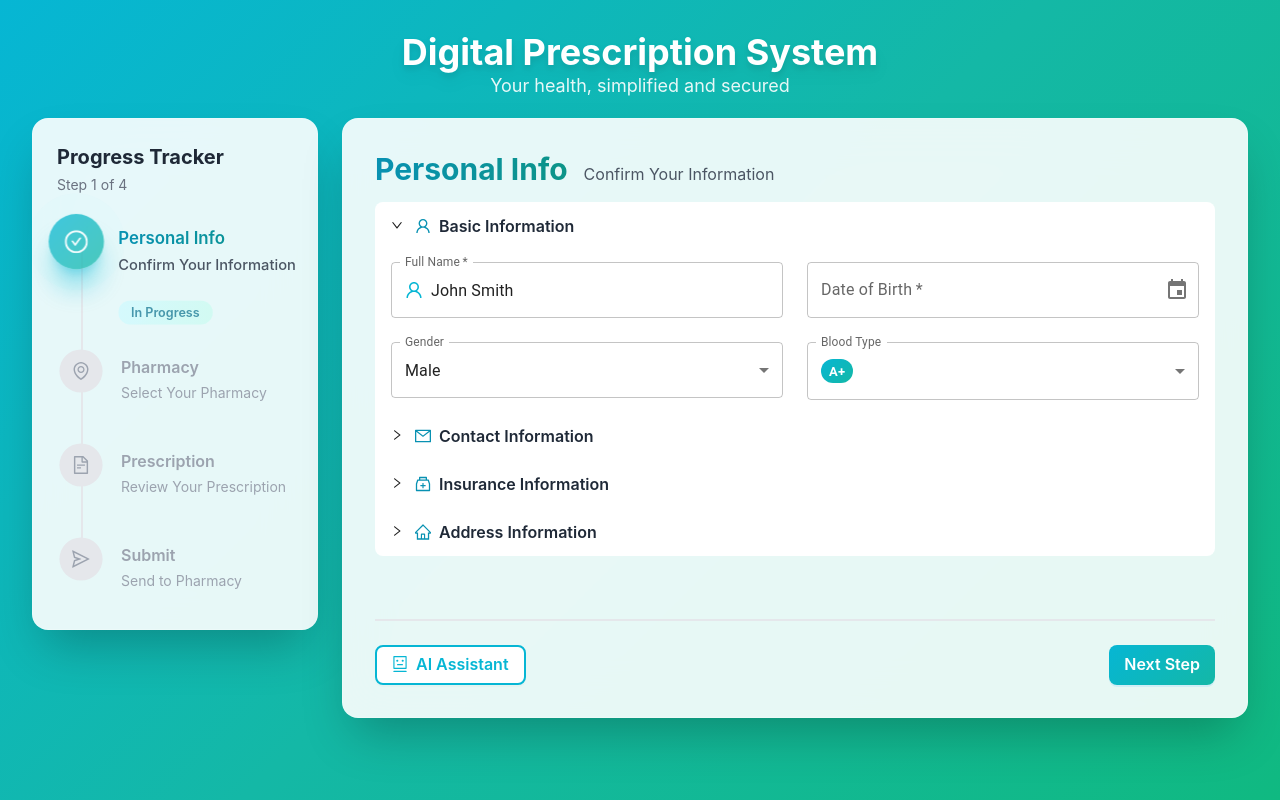
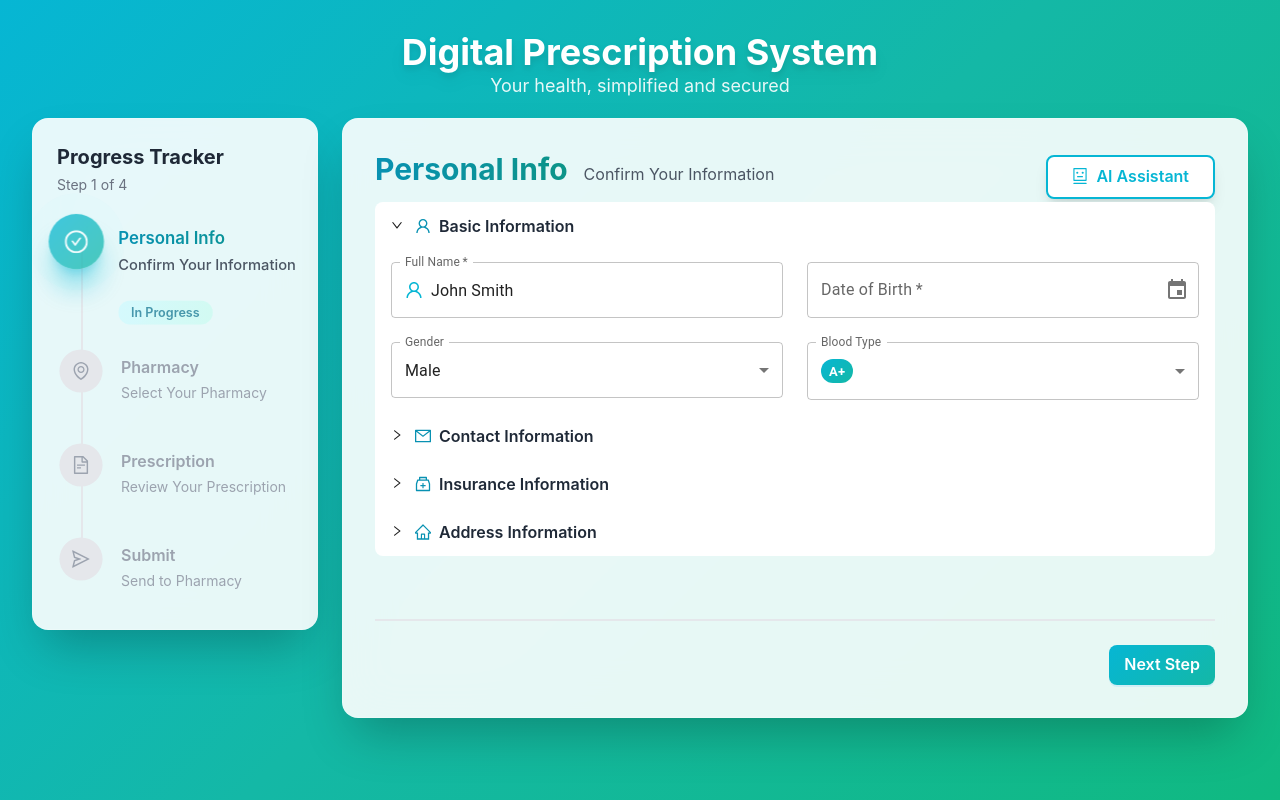
Before and after one commit to Y-66/Clinical-UI, a React (Vite) app: page / in a window 1280 px wide. Built offline with nearby package versions, Linux system fonts and the light colour scheme.

Commit message:
[机器人润色]

```diff
--- a/src/App.tsx
+++ b/src/App.tsx
@@ -8,6 +8,7 @@ import {
   EnvironmentOutlined,
   FileTextOutlined,
   SendOutlined,
+  CloseOutlined,
 } from "@ant-design/icons";
 import { Step1 } from "./pages/step1";
 import { Step3 } from "./pages/step3";
@@ -80,13 +81,33 @@ const App = () => {
         <div className="col-span-9">
           <div className="glass-card p-8 min-h-[600px] flex flex-col justify-between">
             {/* Step Title */}
-            <div className="mb-0 flex items-baseline">
+            <div className="mb-0 flex items-center justify-between">
+              <div className="flex items-baseline">
                 <h2 className="text-3xl font-bold gradient-text">
                   {steps[current].title}
                 </h2>
                 <p className="text-gray-600 text-base ml-4">
                   {steps[current].description}
                 </p>
+              </div>
+              <Button
+                onClick={() => setShowSidebar(!showSidebar)}
+                icon={<RobotOutlined />}
+                size="large"
+                className="premium-button shadow-lg"
+                style={{
+                  background: showSidebar
+                    ? "linear-gradient(135deg, #06b6d4 0%, #14b8a6 100%)"
+                    : "white",
+                  color: showSidebar ? "white" : "#06b6d4",
+                  border: showSidebar ? "none" : "2px solid #06b6d4",
+                  fontWeight: 600,
+                  height: "44px",
+                  padding: "0 24px",
+                }}
+              >
+                AI Assistant
+              </Button>
             </div>
 
             {/* Step Content with Animation */}
@@ -104,24 +125,7 @@ const App = () => {
             </div>
 
             {/* Action Buttons */}
-            <div className="flex justify-between items-center mt-6 pt-6 border-t-2 border-gray-200">
-              <Button
-                onClick={() => setShowSidebar(!showSidebar)}
-                icon={<RobotOutlined />}
-                size="large"
-                className="premium-button"
-                style={{
-                  background: showSidebar
-                    ? "linear-gradient(135deg, #06b6d4 0%, #14b8a6 100%)"
-                    : "white",
-                  color: showSidebar ? "white" : "#06b6d4",
-                  border: showSidebar ? "none" : "2px solid #06b6d4",
-                  fontWeight: 600,
-                }}
-              >
-                {showSidebar ? "Close Assistant" : "AI Assistant"}
-              </Button>
-
+            <div className="flex justify-end items-center mt-6 pt-6 border-t-2 border-gray-200">
               <div className="flex gap-3">
                 {current > 0 && (
                   <Button
@@ -189,7 +193,8 @@ const App = () => {
               padding: "24px",
             }}
           >
-            <div className="flex items-center gap-3 mb-4 pb-4 border-b-2 border-gray-200">
+            <div className="flex items-center justify-between mb-4 pb-4 border-b-2 border-gray-200 flex-shrink-0">
+              <div className="flex items-center gap-3">
                 <div className="w-10 h-10 rounded-full bg-gradient-to-r from-cyan-500 to-teal-500 flex items-center justify-center floating shadow-lg shadow-cyan-500/50">
                   <RobotOutlined className="text-white text-xl" />
                 </div>
@@ -200,7 +205,25 @@ const App = () => {
                   <p className="text-sm text-gray-500 m-0">Here to help you</p>
                 </div>
               </div>
+              <Button
+                type="text"
+                icon={<CloseOutlined />}
+                onClick={() => setShowSidebar(false)}
+                className="hover:bg-gray-100 transition-colors"
+                style={{
+                  color: '#6b7280',
+                  width: '32px',
+                  height: '32px',
+                  padding: 0,
+                  display: 'flex',
+                  alignItems: 'center',
+                  justifyContent: 'center',
+                }}
+              />
+            </div>
+            <div className="flex-1 overflow-hidden">
               <SideBot />
+            </div>
           </Card>
         </div>
       )}
--- a/src/components/Sending.tsx
+++ b/src/components/Sending.tsx
@@ -69,7 +69,7 @@ const Sending: React.FC = () => {
           {/* Left Column: Delivery Method Selection */}
           <div>
             <h3 className="text-lg font-bold text-gray-800 mb-4">Choose Delivery Method</h3>
-            <Radio.Group
+    <Radio.Group
               value={deliveryMethod}
               onChange={(e) => setDeliveryMethod(e.target.value)}
               className="w-full"
--- a/src/components/SideBot.tsx
+++ b/src/components/SideBot.tsx
@@ -108,12 +108,11 @@ export default function SideBot() {
   };
 
   return (
-    <div className="flex-1 flex flex-col h-full">
+    <div className="flex flex-col h-full overflow-hidden">
       {/* Messages Area */}
       <div
         ref={messagesBoxRef}
-        className="flex-1 overflow-y-auto p-3 space-y-4 bg-gradient-to-b from-white to-gray-50 rounded-xl"
-        style={{ minHeight: '450px', maxHeight: '520px' }}
+        className="flex-1 overflow-y-auto p-3 space-y-4 bg-gradient-to-b from-white to-gray-50 rounded-xl mb-0"
       >
         {messages.length === 0 && (
           <div className="flex flex-col items-center justify-center h-full text-center p-6">
@@ -156,7 +155,7 @@ export default function SideBot() {
       </div>
 
       {/* Input Area */}
-      <div className="mt-4 pt-4 border-t border-gray-200">
+      <div className="mt-4 pt-4 border-t border-gray-200 flex-shrink-0">
         <div className="flex gap-2">
           <input
             type="text"
```
Also changed, not shown: src/components/PersonInfo.tsx (line endings or trailing spaces). Lines whose indentation alone changed are shown as unchanged.
